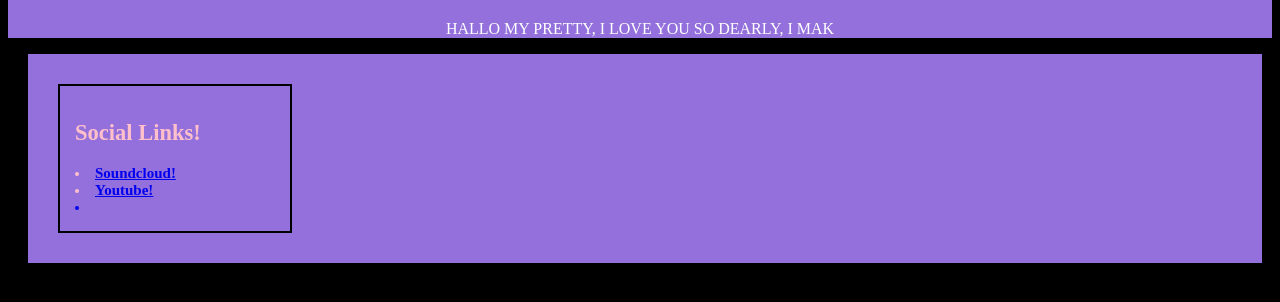
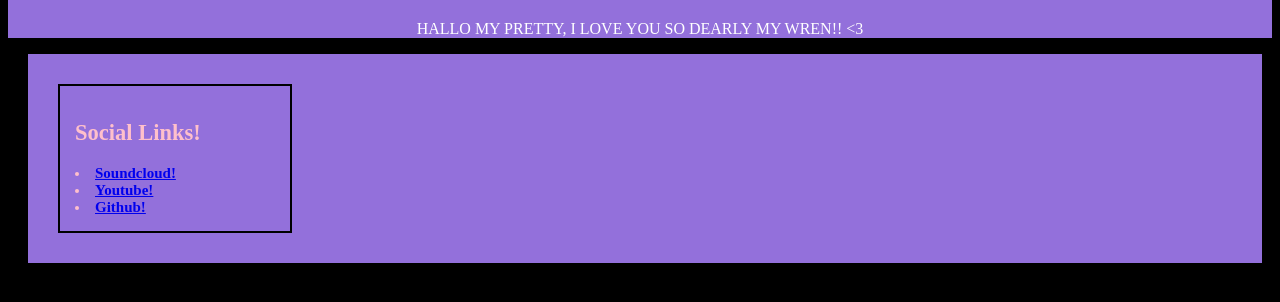
Before and after one commit to thiswombat/bunsite, a plain HTML site: page index.html in a window 1280 px wide. Shown: the part 46-348 px from the top of the page. Drawn offline with Linux system fonts and the light colour scheme.

Commit message:
Add files via upload

```diff
--- a/index.html
+++ b/index.html
@@ -5,7 +5,7 @@
     <title>Bunny Earl<3 </title>
         <div style="background-color:mediumpurple; text-align:center; color:white;">
         <h1><b>Bunny's Website!!1!:3XD</b> </h1>
-            <p>HALLO MY PRETTY, I LOVE YOU SO DEARLY, I MAK
+            <p>HALLO MY PRETTY, I LOVE YOU SO DEARLY MY WREN!! <3 </p>
         </div>
 </head>
 <body style="background-color:black;">
@@ -15,7 +15,7 @@
             <ul">
             <li> <a href="https://www.soundcloud.com/thiswombat" target="_blank"><b> Soundcloud!</b></a></li>
             <li> <a href="https://www.youtube.com/@bigbrothertw " target="_blank"><b> Youtube!</b> </li>
-            <li>  </li>
+            <li> <a href=https://github.com/thiswombat" target="_blank"> <b> Github! </b>  </li>
             </ul>
     </div>
     </div>
```
